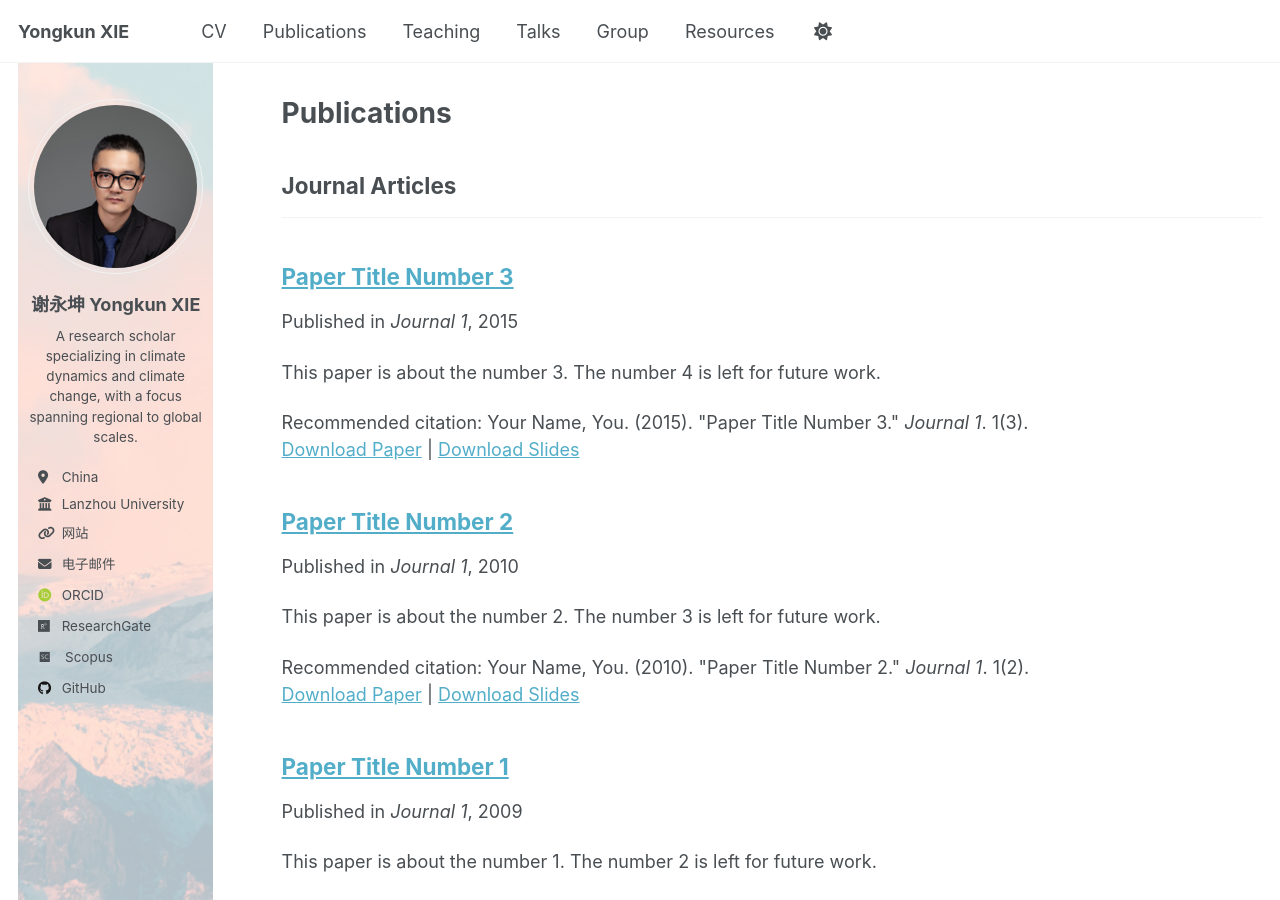
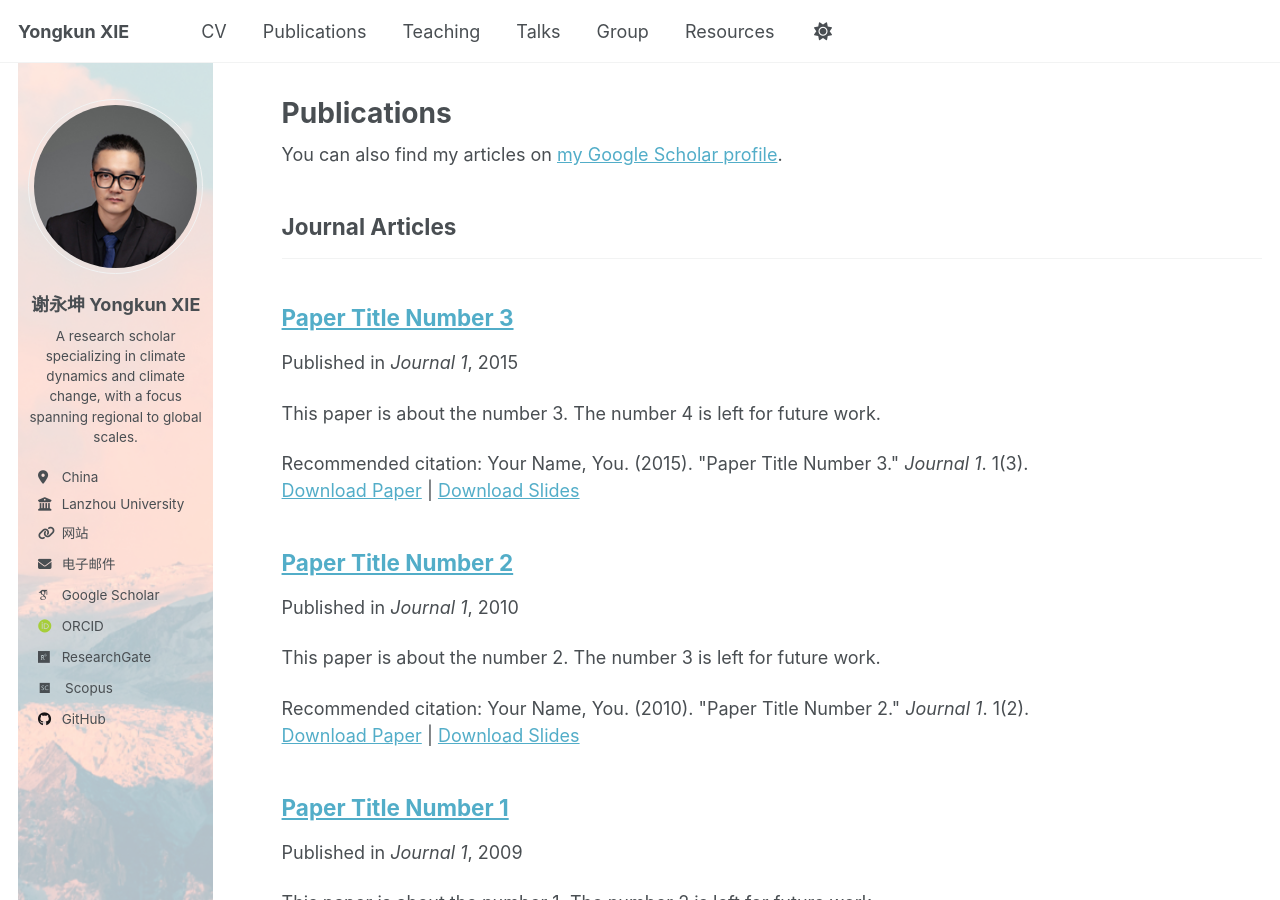
Before and after one commit to yongkunxie/yongkunxie.github.io, a Jekyll site: the page built from _pages/publications.html, in a window 1280 px wide and 900 px high. Built offline with Jekyll 4.4.1, drawn with Linux system fonts in a browser that asks for light colours; some web fonts are replaced; part of the change alters nothing that is shown.

Commit message:
Update _config.yml

```diff
--- a/_config.yml
+++ b/_config.yml
@@ -33,7 +33,7 @@ author:
 
   # Academic websites
   arxiv            : # URL - Update with the correct link to your profile
-  googlescholar    : # "https://scholar.google.com/citations?user=PS_CX0AAAAAJ"
+  googlescholar    : "https://scholar.google.com/citations?user=CYbPU-kAAAAJ&hl=en"
   impactstory      : # URL
   semantic         : # URL
   pubmed           : # "https://www.ncbi.nlm.nih.gov/pubmed/?term=john+snow"
```
